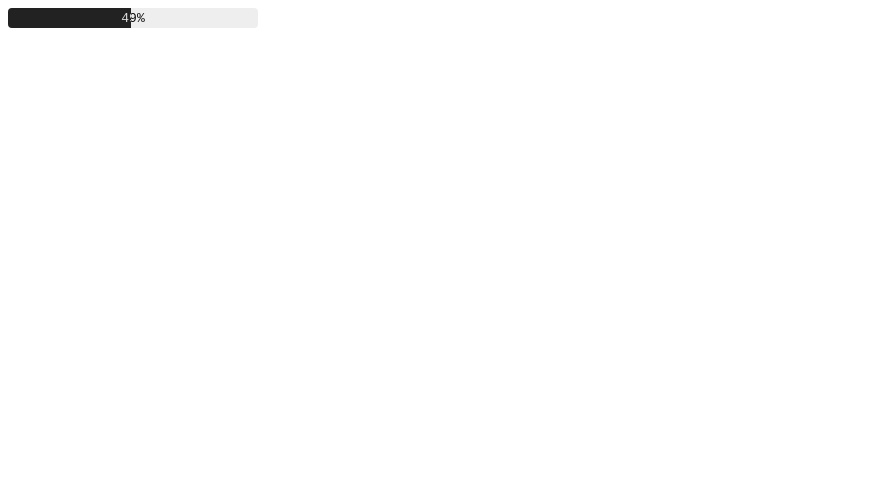
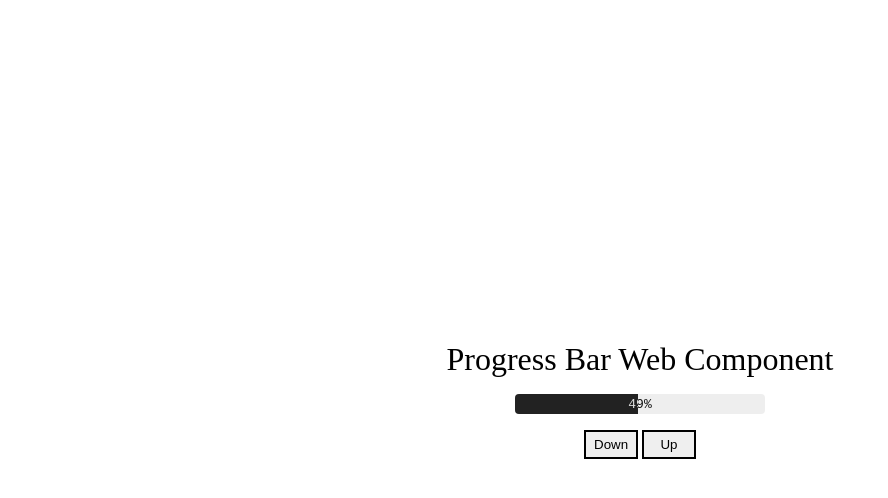
Before and after one commit to nazares/progress-bar, a plain HTML site: page index.html in a window 1280 px wide. Shown: the whole page, without its empty margins (0-888 px from the left). Drawn offline with Linux system fonts and the light colour scheme.

Commit message:
initial commit

```diff
--- a/index.html
+++ b/index.html
@@ -8,12 +8,29 @@
 </head>
 <body>
 
+    <h1>Progress Bar Web Component</h1>
+
     <progress-bar percent="100"></progress-bar>
+    <div class="buttons">
+        <input type="button" class="dnbtn" value="Down">
+    <input type="button" class="upbtn" value="Up">
+    </div>
 
 
     <script src="scripts/progress-bar.js"></script>
     <script>
         const nProgressBar = document.querySelector('progress-bar');
+        const upBtn = document.querySelector(".upbtn");
+        const dnBtn = document.querySelector(".dnbtn");
+
+        upBtn.onclick = function() {
+            nProgressBar.percent++;
+        }
+
+        dnBtn.onclick = function() {
+            nProgressBar.percent--;
+        }
+
         // const percentage = document.querySelector('.percentage');
         nProgressBar.percent = 49;
 
--- a/style.css
+++ b/style.css
@@ -3,3 +3,50 @@
     --pb-height: 20px;
     /* --pb-width: 45px */
 }
+
+input[type=button] {
+    /* margin-bottom: 1rem; */
+    padding: .3rem .5rem;
+    width: 54px;
+}
+
+html {
+    height: 100vh;
+}
+
+*, *::before, *::after {
+    margin: 0;
+    padding: 0;
+    box-sizing: border-box;
+}
+
+body {
+    display: flex;
+    flex-direction: column;
+    height: 100%;
+    justify-content: center;
+    align-items: center;
+}
+
+.buttons {
+    margin-top: 1rem;
+}
+
+.buttons input {
+    border: 2px solid #000;
+}
+
+.buttons input:hover {
+    /* border-color: #f55; */
+    background: #f55;
+}
+
+.buttons input:active {
+    color: #fff;
+    border-color: #000;
+}
+
+h1 {
+    margin-bottom: 1rem;
+    font-weight: 100;
+}
```
